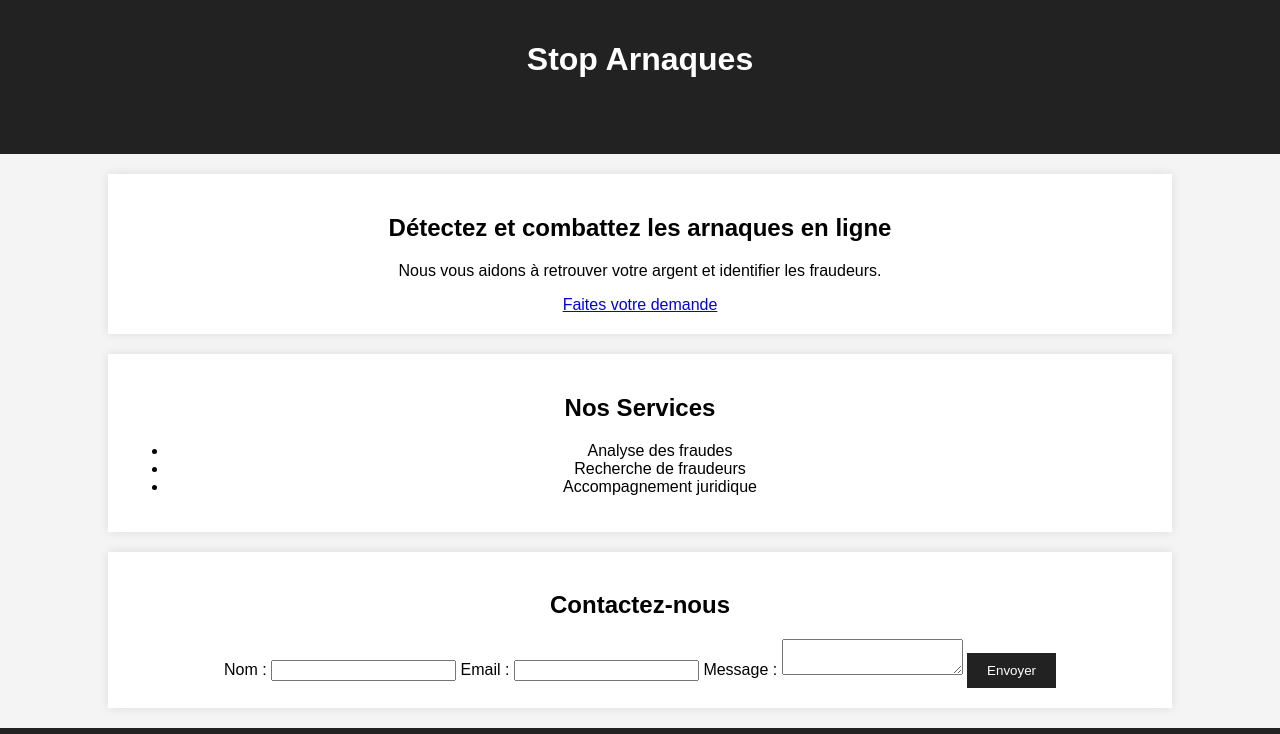
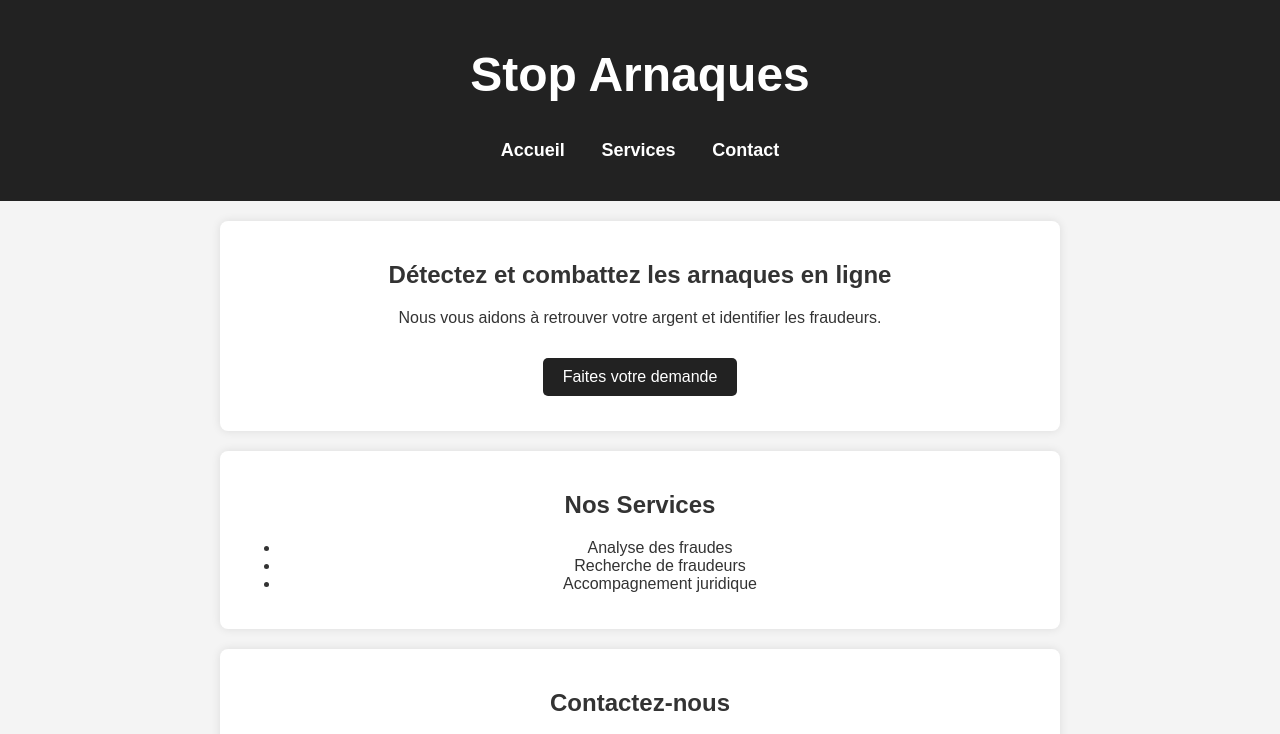
Before and after one commit to Bruynedml/Stop-aux-arnaques-site, a plain HTML site: page index.html in a window 1280 px wide. Shown: the top 734 px of the page. Drawn offline with Linux system fonts and the light colour scheme.

Commit message:
Update styles.css

```diff
--- a/styles.css
+++ b/styles.css
@@ -1,17 +1,29 @@
-body { font-family: Arial, sans-serif; margin: 0; padding: 0; background-color: #f4f4f4; text-align: center; }
+/* styles.css */
 
-header { background: #222; color: white; padding: 20px; }
+body { font-family: Arial, sans-serif; margin: 0; padding: 0; background-color: #f4f4f4; color: #333; }
 
-nav ul { list-style: none; padding: 0; }
+header { background-color: #222; color: white; padding: 15px; text-align: center; font-size: 24px; font-weight: bold; }
+
+nav ul { list-style: none; padding: 0; text-align: center; }
 
 nav ul li { display: inline; margin: 0 15px; }
 
-nav ul li a { text-decoration: none; color: #222; font-weight: bold; }
+nav ul li a { color: white; text-decoration: none; font-size: 18px; }
 
-section { background: white; margin: 20px auto; padding: 20px; width: 80%; box-shadow: 0 0 10px rgba(0,0,0,0.1); }
+.container { width: 90%; max-width: 800px; margin: 20px auto; background: white; padding: 20px; border-radius: 8px; box-shadow: 0px 0px 10px rgba(0, 0, 0, 0.1); text-align: center; }
 
-button { background: #222; color: white; border: none; padding: 10px 20px; cursor: pointer; }
+h1, h2 { text-align: center; }
 
-button:hover { background: #444; }
+.button { display: inline-block; width: auto; margin: 15px auto; padding: 10px 20px; background: #222; color: white; text-decoration: none; border-radius: 5px; transition: background 0.3s; border: none; cursor: pointer; font-size: 16px; }
 
-footer { background: #222; color: white; padding: 10px; position: relative; bottom: 0; width: 100%; }
+.button:hover { background: #444; }
+
+form { display: flex; flex-direction: column; align-items: center; }
+
+label { margin-top: 10px; font-weight: bold; }
+
+input, textarea { width: 80%; max-width: 400px; padding: 8px; margin-top: 5px; border: 1px solid #ccc; border-radius: 5px; }
+
+textarea { height: 100px; }
+
+footer { text-align: center; padding: 10px; background: #222; color: white; margin-top: 20px; }
```
